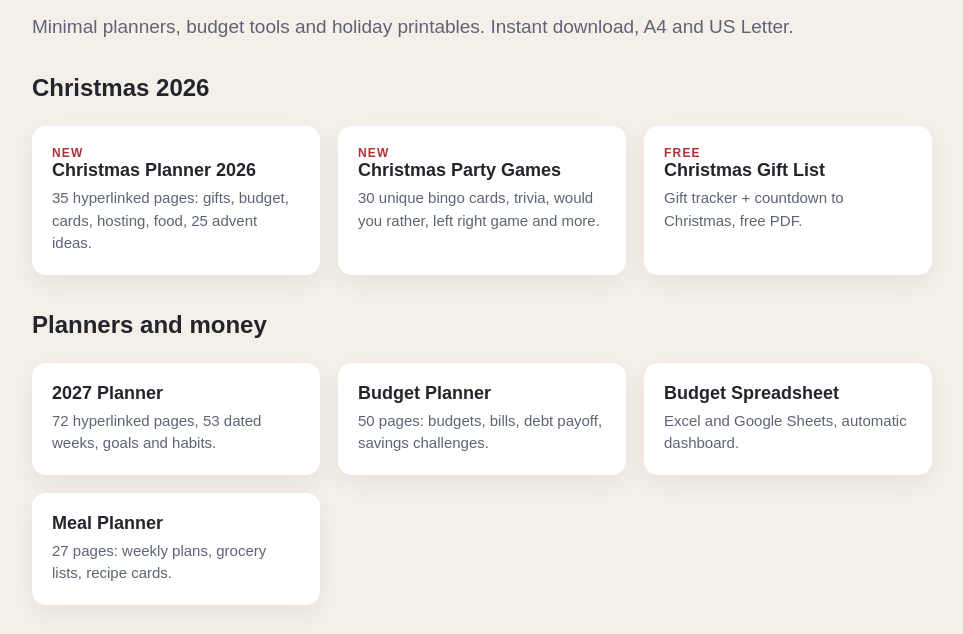
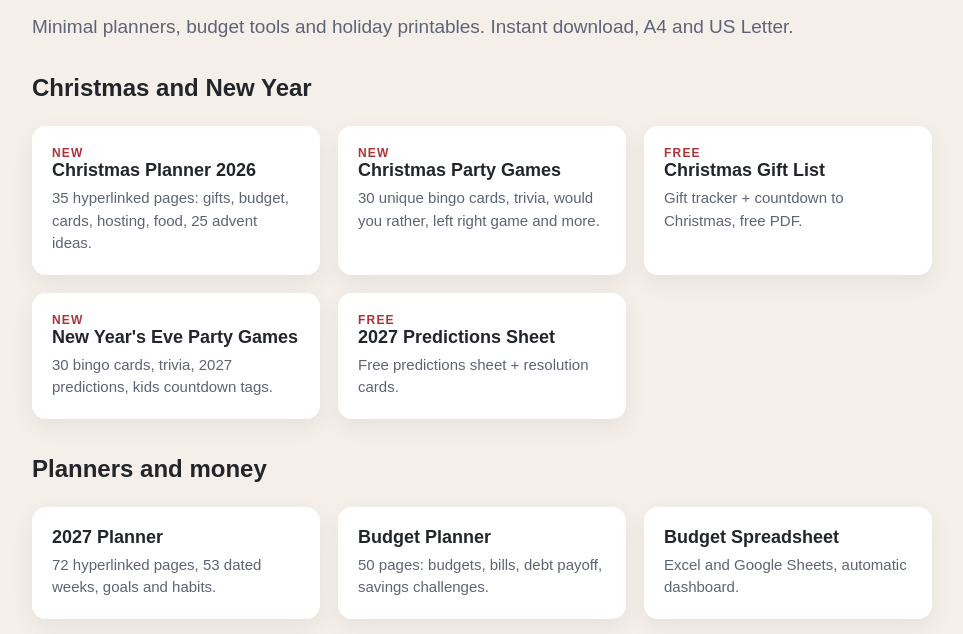
Before and after one commit to rtl-templates/rtl-templates.github.io, a plain HTML site: page printables/index.html in a window 1280 px wide. Shown: the part 94-728 px from the top of the page, without its empty margins (158-1121 px from the left). Drawn offline with Linux system fonts and the light colour scheme.

Commit message:
Hub: add New Year games

```diff
--- a/printables/index.html
+++ b/printables/index.html
@@ -6,11 +6,13 @@
 <body><div class="w">
 <h1>Printables that make life easier</h1>
 <p class="l">Minimal planners, budget tools and holiday printables. Instant download, A4 and US Letter.</p>
-<h2>Christmas 2026</h2>
+<h2>Christmas and New Year</h2>
 <div class="g">
 <a class="c" href="../christmas-planner/"><div class="k">NEW</div><b>Christmas Planner 2026</b><span>35 hyperlinked pages: gifts, budget, cards, hosting, food, 25 advent ideas.</span></a>
 <a class="c" href="../christmas-games/"><div class="k">NEW</div><b>Christmas Party Games</b><span>30 unique bingo cards, trivia, would you rather, left right game and more.</span></a>
 <a class="c" href="../free-printables/christmas-gift-list.html"><div class="k">FREE</div><b>Christmas Gift List</b><span>Gift tracker + countdown to Christmas, free PDF.</span></a>
+<a class="c" href="../new-years-eve-games/"><div class="k">NEW</div><b>New Year's Eve Party Games</b><span>30 bingo cards, trivia, 2027 predictions, kids countdown tags.</span></a>
+<a class="c" href="../new-years-eve-games/free-2027-predictions.html"><div class="k">FREE</div><b>2027 Predictions Sheet</b><span>Free predictions sheet + resolution cards.</span></a>
 </div>
 <h2>Planners and money</h2>
 <div class="g">
```
